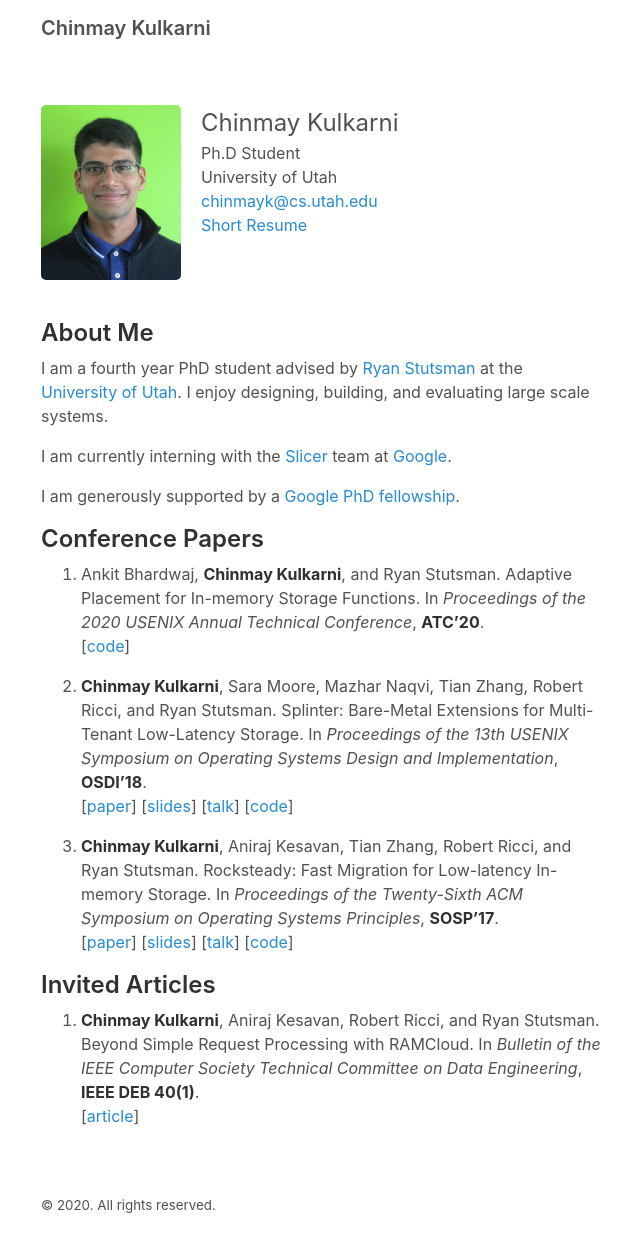
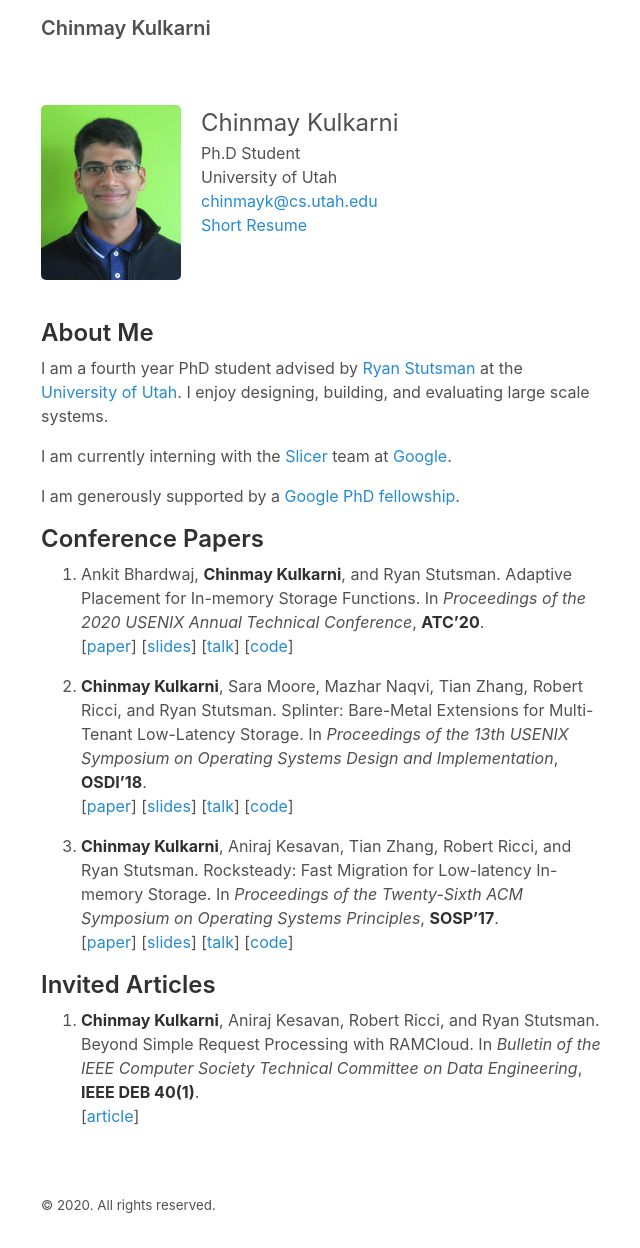
Before and after one commit to chinkulkarni/chinkulkarni.github.io, a Jekyll site: the page built from index.md, in a window 1280 px wide. Shown: the whole page, without its empty margins (319-959 px from the left). Built offline with Jekyll 4.4.1, drawn with Linux system fonts in a browser that asks for light colours.

Commit message:
ATC 2020 paper links

```diff
--- a/index.md
+++ b/index.md
@@ -32,6 +32,9 @@ https://ai.googleblog.com/2019/09/announcement-of-2019-fellowship.html).
 1. Ankit Bhardwaj, **Chinmay Kulkarni**, and Ryan Stutsman.
    Adaptive Placement for In-memory Storage Functions.
    In *Proceedings of the 2020 USENIX Annual Technical Conference*, **ATC'20**.<br>
+   [[paper](https://chinkulkarni.github.io/public/atc20-bhardwaj.pdf)]
+   [[slides](https://chinkulkarni.github.io/public/atc20-paper545-slides-bhardwaj.pdf)]
+   [[talk](https://www.usenix.org/conference/atc20/presentation/bhardwaj)]
    [[code](https://github.com/utah-scs/Sandstorm)]
 
 2. **Chinmay Kulkarni**, Sara Moore, Mazhar Naqvi, Tian Zhang, Robert Ricci, and Ryan Stutsman.
```
Also changed, not shown: 2 other files.
